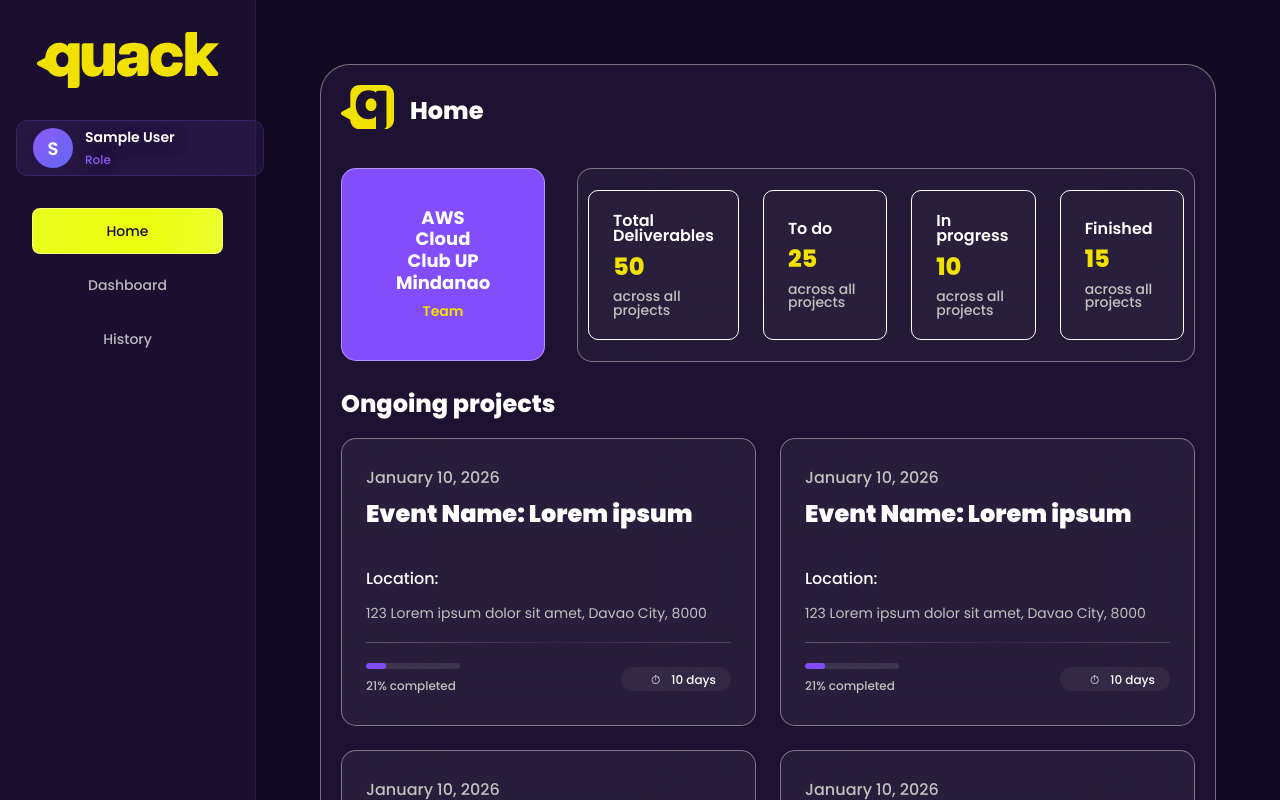
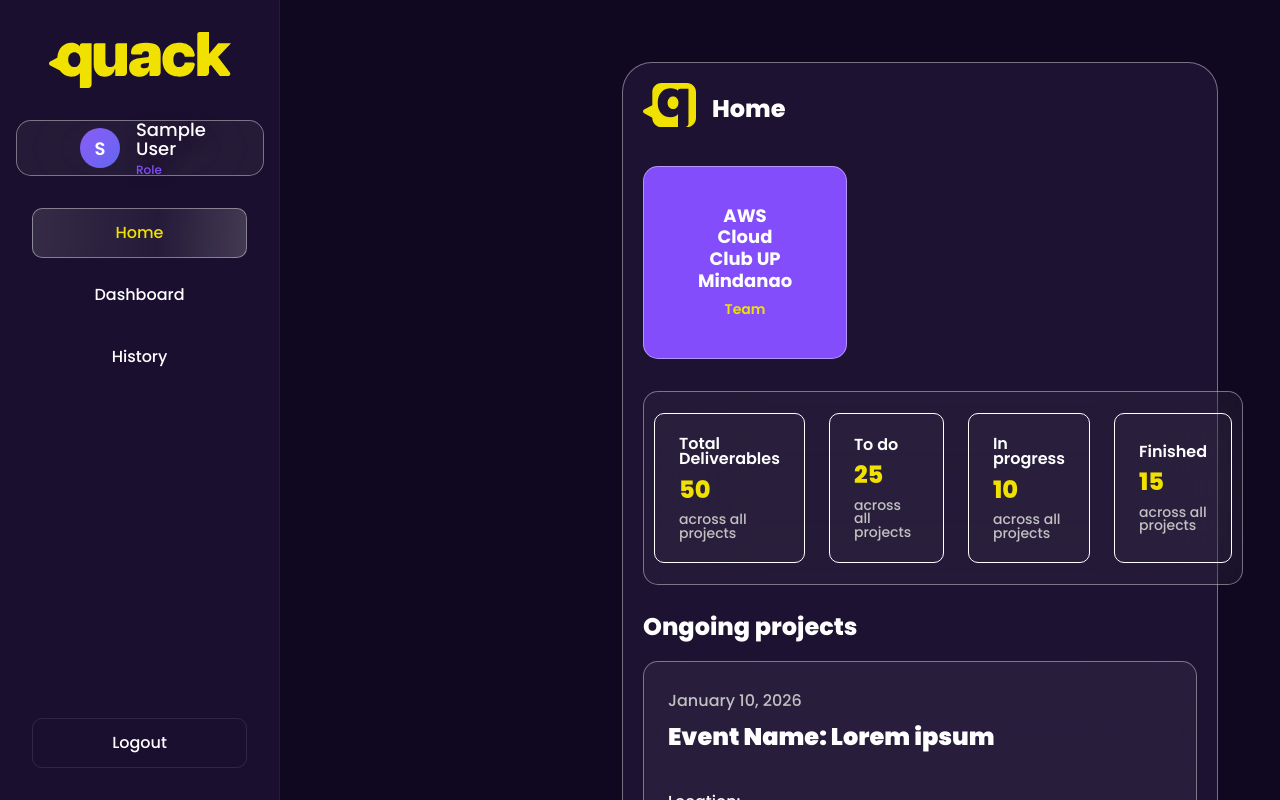
Before and after one commit to feevolinto/Quack, a React (Vite) app in the folder client/: page / in a window 1280 px wide. Shown: the top 800 px of the page. Built offline with nearby package versions, Linux system fonts and the light colour scheme; sample sign-in values are in the browser's storage.

Commit message:
Update App.css

```diff
--- a/client/src/App.css
+++ b/client/src/App.css
@@ -1,188 +1,48 @@
 /* src/App.css */
 
-/* Layout */
+/* Global Layout */
+* {
+  margin: 0;
+  padding: 0;
+  box-sizing: border-box;
+}
+
+body {
+  font-family: 'Poppins', sans-serif;
+  background-color: #0f0820;
+  overflow: hidden;
+}
+
+/* App Layout - Sidebar and Main Content */
 .app-layout {
   display: flex;
-  min-height: 100vh;
+  height: 100vh;
   background-color: #0f0820;
+  overflow: hidden;
 }
 
-/* Sidebar */
-.sidebar {
-  width: 256px;
-  background-color: #1a0f2e;
-  padding: 2rem 1rem;
-  display: flex;
-  flex-direction: column;
-  gap: 2rem;
-  border-right: 1px solid rgba(255, 255, 255, 0.05);
-}
-
-/* Logo Section */
-.sidebar-logo {
-  display: flex;
-  align-items: center;
-  gap: 0.75rem;
-  padding: 0 1rem;
-}
-
-.logo-icon-placeholder {
-  width: 48px;
-  height: 48px;
-  background: linear-gradient(135deg, #e8ff00, #a3b800);
-  border-radius: 12px;
-  display: flex;
-  align-items: center;
-  justify-content: center;
-  font-weight: 800;
-  font-size: 1.5rem;
-  color: #1a0f2e;
-}
-
-.logo-letter {
-  font-weight: 800;
-}
-
-.logo-text {
-  font-size: 2rem;
-  font-weight: 800;
-  color: #e8ff00;
-  margin: 0;
-  text-transform: lowercase;
-}
-
-/* User Profile */
-.user-profile {
-  display: flex;
-  align-items: center;
-  gap: 0.75rem;
-  padding: 1rem;
-  background-color: rgba(139, 92, 246, 0.1);
-  border-radius: 0.75rem;
-  border: 1px solid rgba(139, 92, 246, 0.2);
-}
-
-.user-avatar {
-  width: 40px;
-  height: 40px;
-  border-radius: 50%;
-  background: linear-gradient(135deg, #8b5cf6, #6366f1);
-  display: flex;
-  align-items: center;
-  justify-content: center;
-  color: white;
-  font-weight: 600;
-  font-size: 1.125rem;
-}
-
-.user-info {
-  flex: 1;
-}
-
-.user-name {
-  color: white;
-  font-weight: 600;
-  font-size: 0.875rem;
-  margin: 0 0 0.25rem 0;
-}
-
-.user-role {
-  color: #8b5cf6;
-  font-size: 0.75rem;
-  font-weight: 500;
-}
-
-/* Navigation */
-.sidebar-nav {
-  display: flex;
-  flex-direction: column;
-  gap: 0.5rem;
-  flex: 1;
-}
-
-.nav-item {
-  display: flex;
-  align-items: center;
-  gap: 0.75rem;
-  padding: 0.75rem 1rem;
-  color: rgba(255, 255, 255, 0.7);
-  text-decoration: none;
-  border-radius: 0.5rem;
-  transition: all 0.2s;
-  font-size: 0.875rem;
-  font-weight: 500;
-}
-
-.nav-item:hover {
-  background-color: rgba(255, 255, 255, 0.05);
-  color: white;
-}
-
-.nav-item.active {
-  background-color: #e8ff00;
-  color: #1a0f2e;
-}
-
-.nav-icon {
-  font-size: 1.25rem;
-  display: flex;
-  align-items: center;
-  justify-content: center;
-  width: 24px;
-}
-
-/* Logout Button */
-.logout-btn {
-  display: flex;
-  align-items: center;
-  gap: 0.75rem;
-  padding: 0.75rem 1rem;
-  background: transparent;
-  border: 1px solid rgba(255, 255, 255, 0.1);
-  color: rgba(255, 255, 255, 0.7);
-  border-radius: 0.5rem;
-  cursor: pointer;
-  transition: all 0.2s;
-  font-size: 0.875rem;
-  font-weight: 500;
-  width: 100%;
-}
-
-.logout-btn:hover {
-  background-color: rgba(239, 68, 68, 0.1);
-  border-color: rgba(239, 68, 68, 0.3);
-  color: #ef4444;
-}
-
-/* Main Content */
+/* Main Content Area */
 .main-content {
   flex: 1;
-  padding: 2rem;
-  overflow-y: auto;
+  margin-left: 280px;
+  padding: 30px;
+  height: 100vh;
+  overflow: hidden;
   background-color: #0f0820;
   color: white;
 }
 
 /* Responsive */
 @media (max-width: 768px) {
-  .sidebar {
-    width: 80px;
-    padding: 1rem 0.5rem;
-  }
-
-  .logo-text,
-  .user-info,
-  .nav-item span:not(.nav-icon),
-  .logout-btn span:not(.nav-icon) {
-    display: none;
-  }
-
-  .nav-item,
-  .logout-btn {
-    justify-content: center;
-  }
-
-  .sidebar-logo {
-    justify-content: center;
+  .main-content {
+    margin-left: 70px;
+    padding: 20px;
   }
 }
+
+@media (max-width: 480px) {
+  .main-content {
+    margin-left: 60px;
+    padding: 15px;
+  }
+}
```
